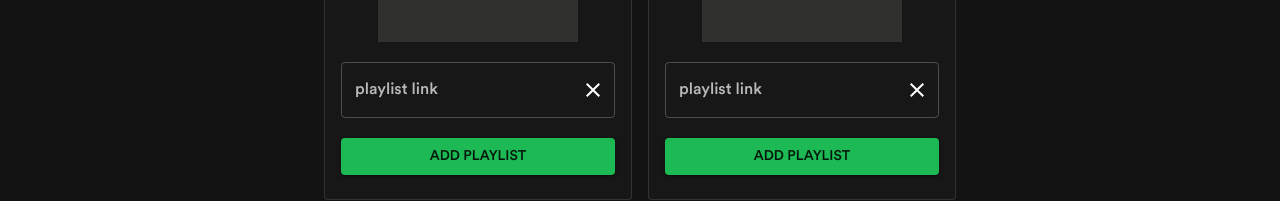
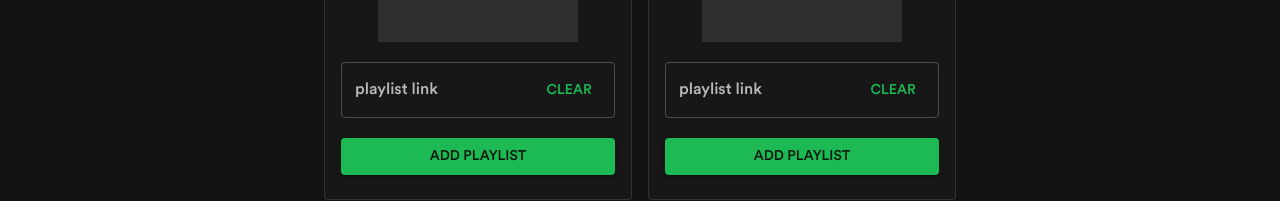
Before and after one commit to jakerm2002/spotify-playlist-diff, a Next.js app in the folder frontend/: page / in a window 1280 px wide. Shown: the part 267-468 px from the top of the page. Built offline with nearby package versions, Linux system fonts and the light colour scheme.

Commit message:
change button to clear text field

```diff
--- a/frontend/src/PlaylistCard.tsx
+++ b/frontend/src/PlaylistCard.tsx
@@ -114,14 +114,14 @@ const PlaylistCard: React.FC<PlaylistCardProps> = ({ playlistNum, playlistData,
           InputProps={{
             endAdornment:
             <InputAdornment position="end">
-              <IconButton
+              <Button
                   // aria-label="toggle password visibility"
                   onClick={() => {setTextField(''); setErrorStatus('')}}
                   // onMouseDown={handleMouseDownPassword}
-                  edge="end"
+                  // edge="end"
                 >
-                  {<ClearIcon />}
-                </IconButton>
+                  Clear
+                </Button>
             </InputAdornment>,
           }}/>
           <Button type="submit" variant="contained" color="primary" style={{ marginTop: 20 }}>
```
